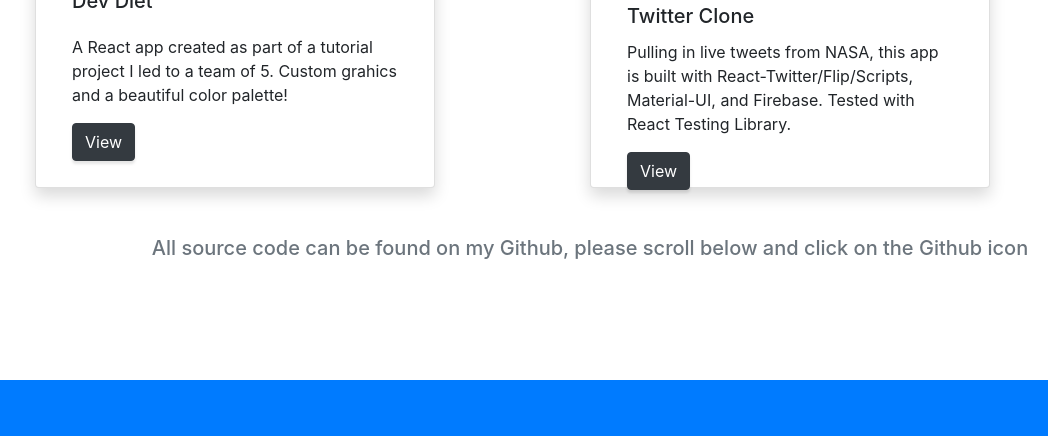
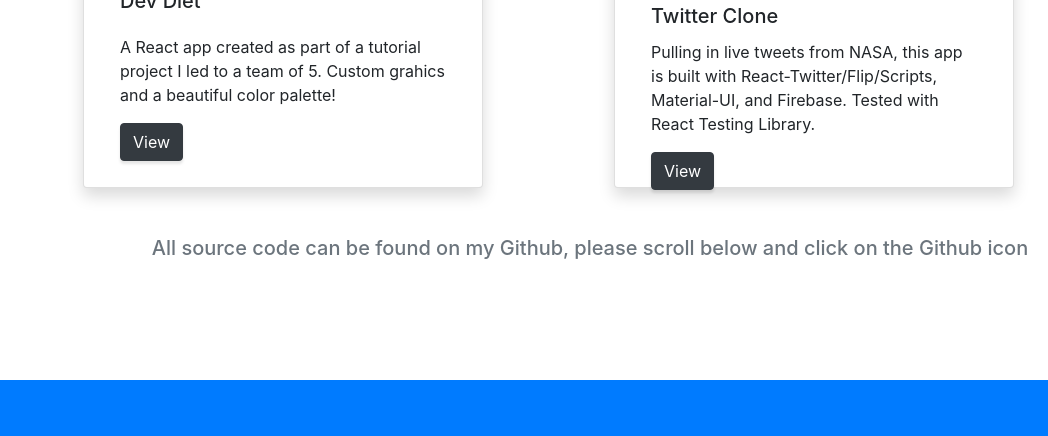
Before and after one commit to jstewart8053/jstewartPortfolioBootstrap, a website with bundled scripts: page index.html in a window 1280 px wide. Shown: the part 3319-3755 px from the top of the page, without its empty margins (50-1098 px from the left). Built offline with nearby package versions, Linux system fonts and the light colour scheme.

Commit message:
css tweak

```diff
--- a/index.html
+++ b/index.html
@@ -151,10 +151,10 @@
         <h3 class="text-secondary mb-0">Portfolio</h3>
         <h2 class="mb-5">Recent Projects</h2>
       </div>
-      <div class="row no-gutters">
+      <div class="row no-gutters" style="padding-left: 3rem;">
 
          <!-- Human Right's First App Start -->
- <div class="col-lg-6 " >
+ <div class="col-lg-6 ">
 <div class="card shadow p-3 mb-5 bg-white rounded" style="width: 25rem; height: 25rem;">
   <img src="img/timeline.png" style="width: 20rem; height: 11rem;" class="card-img-top" alt="Timeline">
   <div class="card-body">
```
